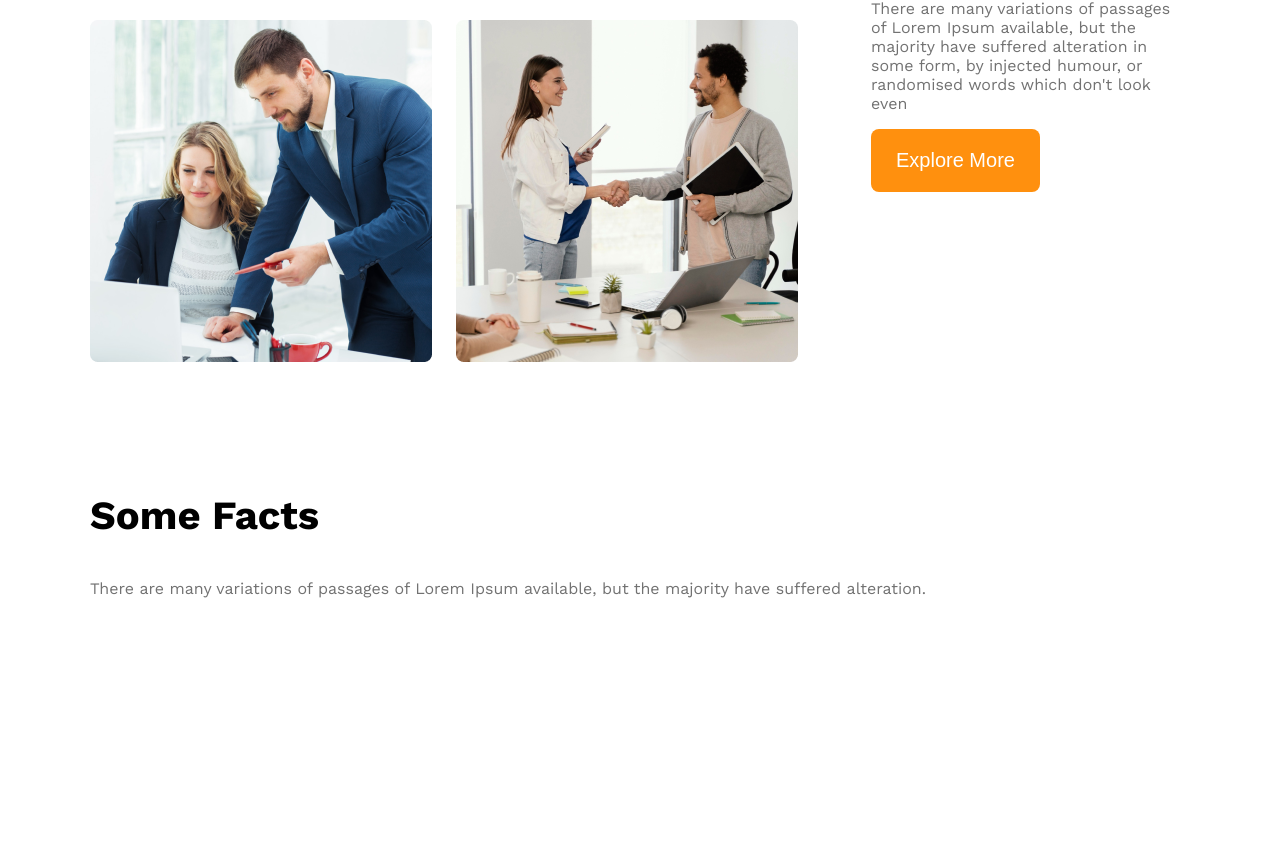
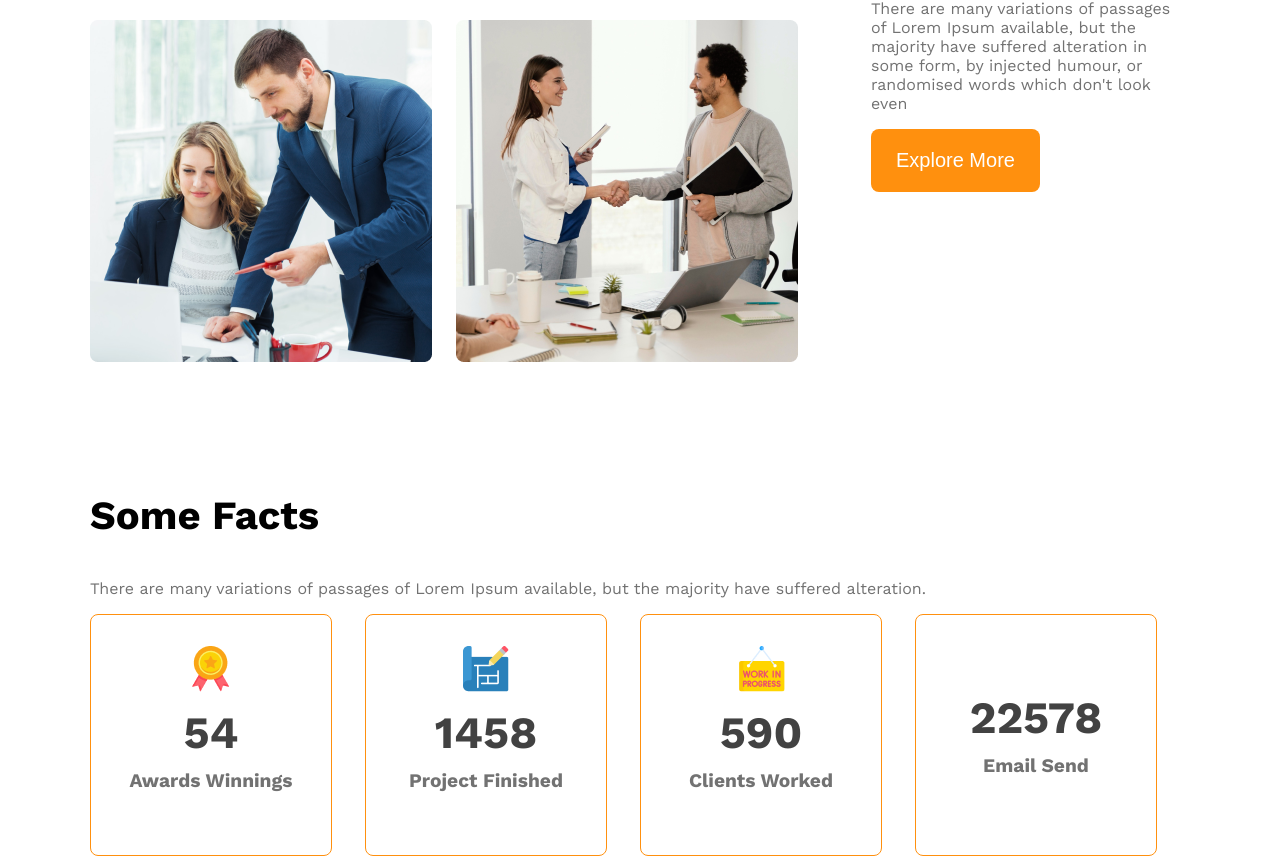
Before and after one commit to samiul-alim12/g3-architect-website, a plain HTML site: page index.htm in a window 1280 px wide. Shown: the part 1554-2418 px from the top of the page. Before the commit the page ends 2168 px from the top, so only its background shows below. Drawn offline with nearby package versions, Linux system fonts and the light colour scheme.

Commit message:
added facts content

```diff
--- a/index.htm
+++ b/index.htm
@@ -44,6 +44,37 @@
         <section>
             <h3 class="facts-title team-title">Some Facts</h3>
             <p class="facts-details dark-3">There are many variations of passages of Lorem Ipsum available, but the majority have suffered alteration.</p>
+
+            <div class="facts-container">
+                <div class="facts display-flex">
+                   <div>
+                        <img src="images/icons/ribon.png" alt="" class="facts-image">
+                        <h4 class="facts-number dark-2">54</h4>
+                        <h5 class="facts-name dark-3">Awards Winnings</h5>
+                   </div>
+                </div>
+                <div class="facts display-flex">
+                    <div>
+                        <img src="images/icons/projects.png" alt="" class="facts-image">
+                        <h4 class="facts-number dark-2">1458</h4>
+                        <h5 class="facts-name dark-3">Project Finished</h5>
+                    </div>
+                </div>
+                <div class="facts display-flex">
+                   <div>
+                        <img src="images/icons/customers.png" alt="" class="facts-image">
+                        <h4 class="facts-number dark-2">590</h4>
+                        <h5 class="facts-name dark-3">Clients Worked</h5>
+                   </div>
+                </div>
+                <div class="facts display-flex">
+                    <div>
+                        <img src="" alt="" class="facts-image">
+                        <h4 class="facts-number dark-2">22578</h4>
+                        <h5 class="facts-name dark-3">Email Send</h5>
+                    </div>
+                </div>
+            </div>
         </section>
     </main>
     <footer>
--- a/styles/style.css
+++ b/styles/style.css
@@ -127,6 +127,31 @@ main{
     }
 }
 
+/* facts style */
+.facts-container{
+    display: grid;
+    grid-template-columns: repeat(4, 1fr);
+}
+.facts{
+    border: 1px solid #FF900E;
+    border-radius: 8px;
+    height: 240px;
+    width: 240px;
+    justify-content: center;
+    align-items: center;
+    text-align: center;
+}
+.facts-number{
+    font-size: 2.8rem;
+    font-weight: 700;
+    margin-top: 10px;
+    margin-bottom: 5px;
+}
+.facts-name{
+    font-size: 1.2rem;
+    font-weight: 700;
+    margin-top: 10px;
+}
 /* responsive for tablet */
 @media screen and (min-width:577px) and (max-width:992px) {
     .navbar, .navbar-links{
```
